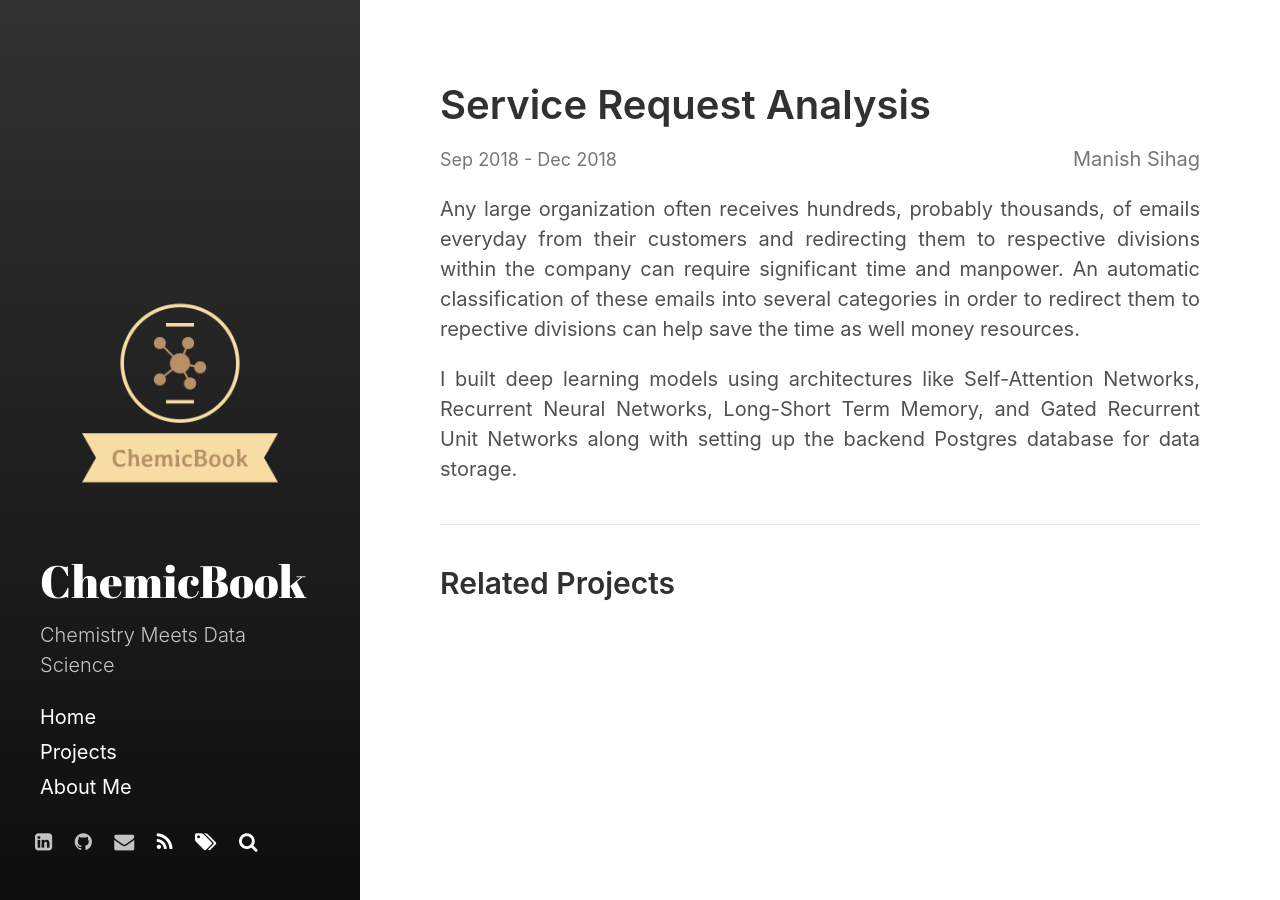
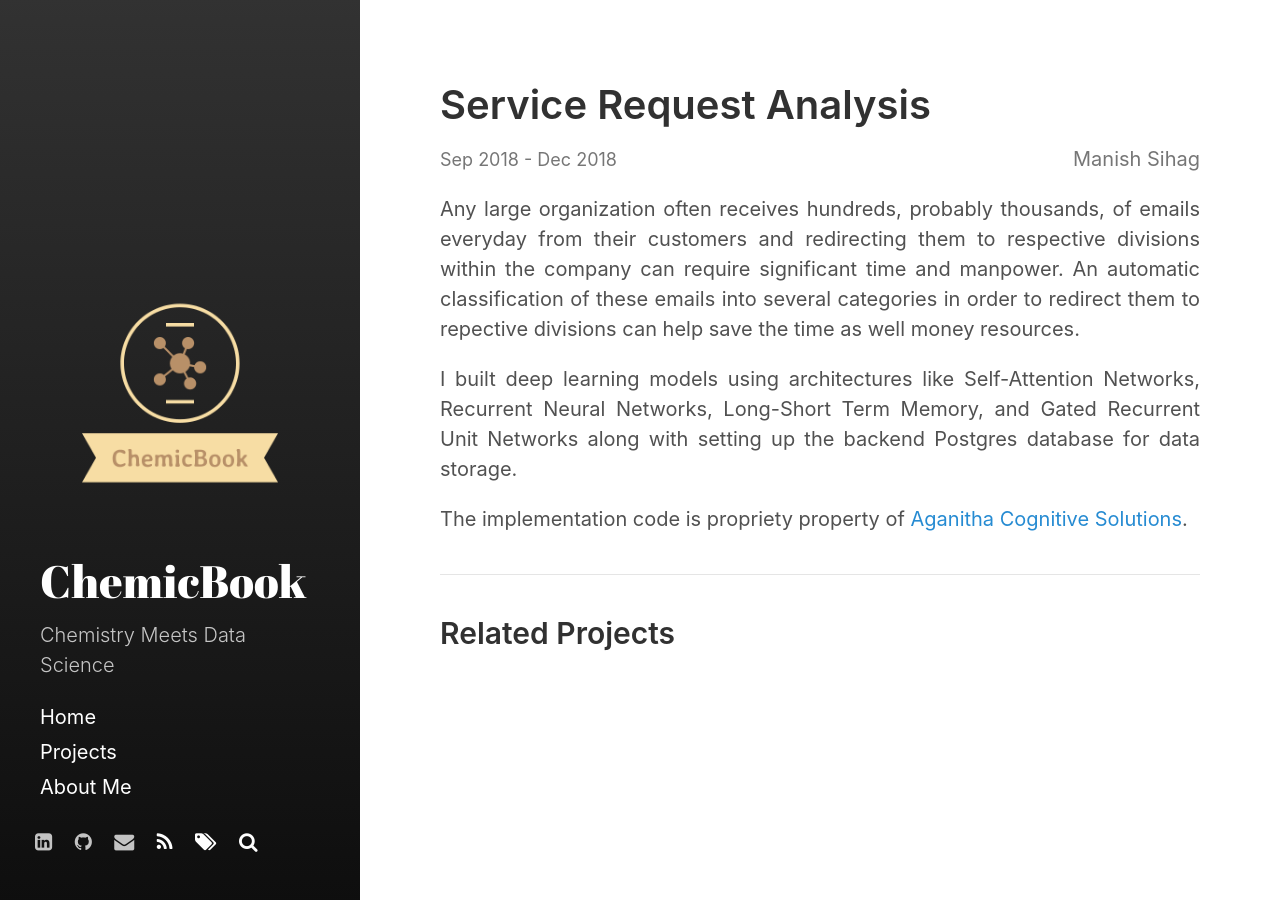
Before and after one commit to kmnis/kmnis.github.io, a Jekyll site: the page built from _projects/service-request-analysis.md, in a window 1280 px wide and 900 px high. Built offline with Jekyll 4.4.1, drawn with Linux system fonts in a browser that asks for light colours; nearby versions of some CDN libraries; comment, search, counter and statistics services are not loaded.

Commit message:
Update service-request-analysis.md

```diff
--- a/_projects/service-request-analysis.md
+++ b/_projects/service-request-analysis.md
@@ -18,4 +18,6 @@ author: Manish Sihag
 
 <p style="text-align: justify">I built deep learning models using architectures like Self-Attention Networks, Recurrent Neural Networks, Long-Short Term Memory, and Gated Recurrent Unit Networks along with setting up the backend Postgres database for data storage.</p>
 
+<p style="text-align: justify">The implementation code is propriety property of <a href="aganitha.ai" target="_blank">Aganitha Cognitive Solutions</a>.</p>
+
 <!-- <p style="text-align: justify">Automation of this process saved hundreds of work-hours for the client weekly.</p> -->
```
